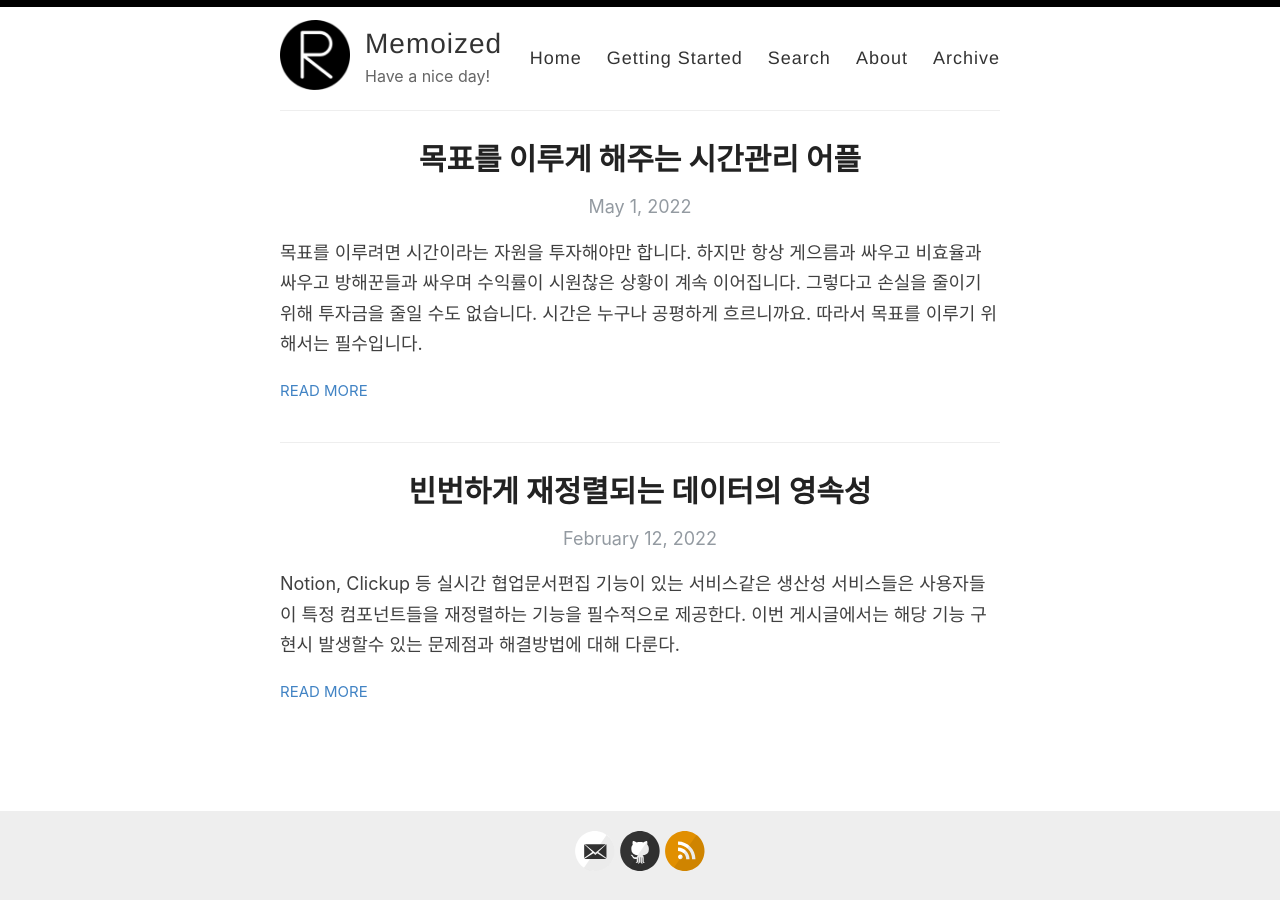
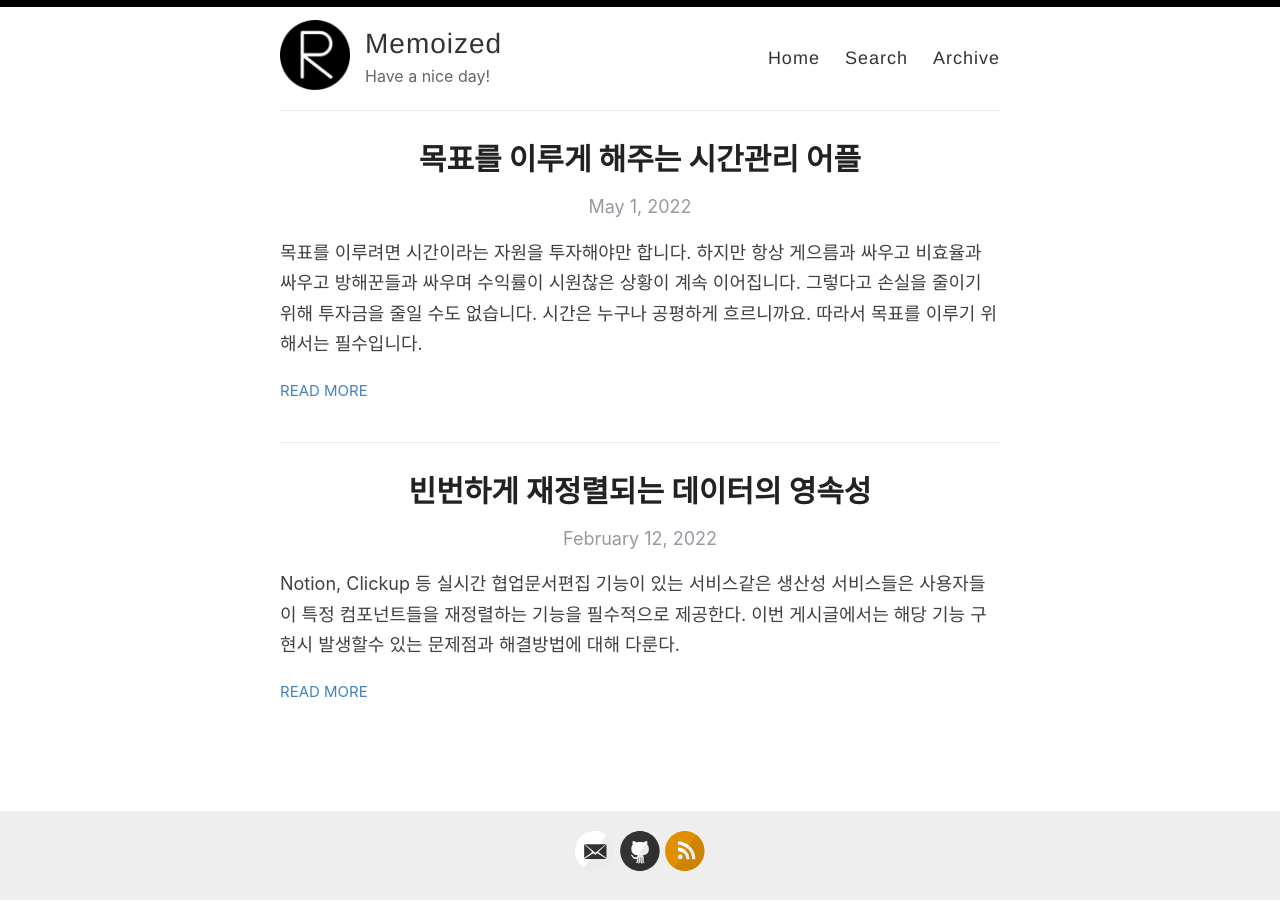
Before and after one commit to sylfreee/sylfreee.github.io, a Jekyll site: the page built from index.html, in a window 1280 px wide. Built offline with Jekyll 4.4.1, drawn with Linux system fonts in a browser that asks for light colours; the list of posts is cut into pages by our own code.

Commit message:
remove unncessary navigations

```diff
--- a/_config.yml
+++ b/_config.yml
@@ -21,7 +21,7 @@ avatar: /images/reverie.png
 # Includes an icon in the footer for each username you enter
 footer-links:
   dribbble:
-  email: mskim.sylfree@gmail.com
+  email: minsik.gym@gmail.com
   facebook:
   flickr:
   github: https://github.com/sylfreee
--- a/_layouts/default.html
+++ b/_layouts/default.html
@@ -29,9 +29,7 @@
 
             <nav>
               <a href="{{ site.baseurl }}/">Home</a>
-              <a href="{{ site.baseurl }}/getting-started">Getting Started</a>
               <a href="{{ site.baseurl }}/search">Search</a>
-              <a href="{{ site.baseurl }}/about">About</a>
               <a href="{{ site.baseurl }}/archive">Archive</a>
             </nav>
           </header>
```
